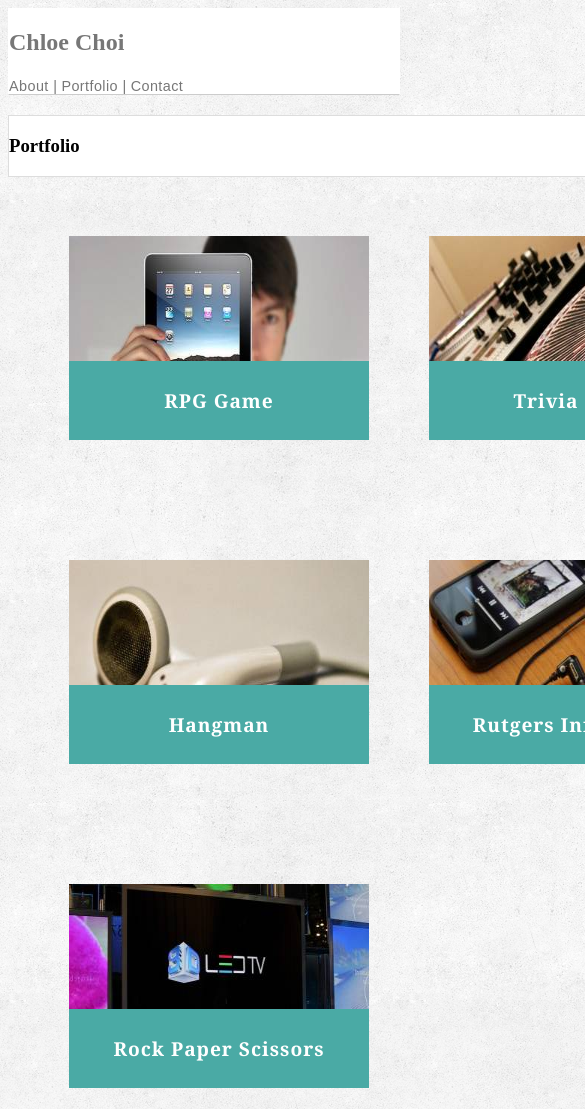
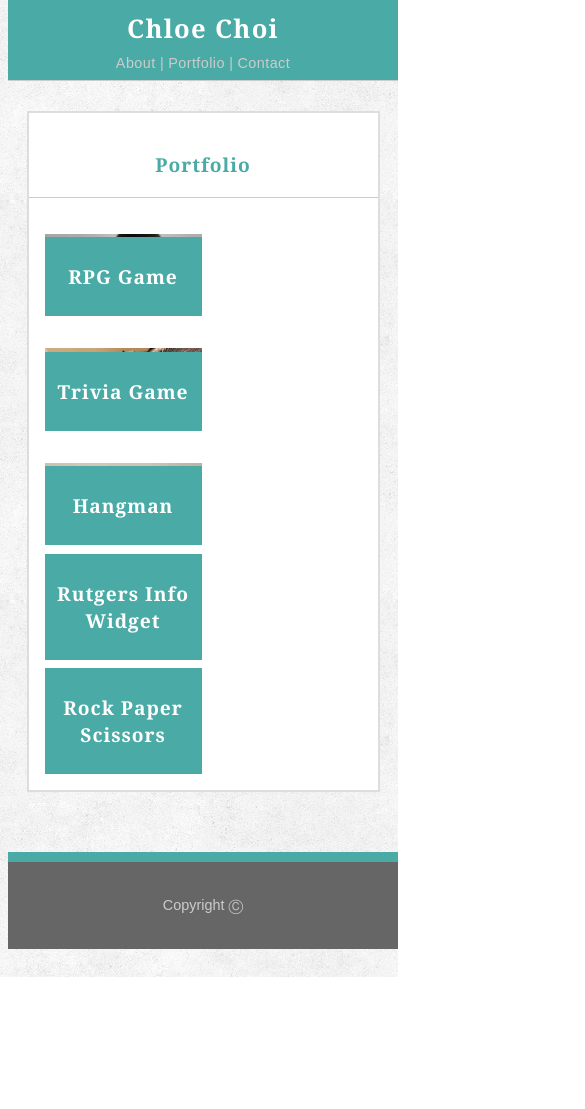
Before and after one commit to chloec222/Responsive-Portfolio, a plain HTML site: page portfolio.html in a window 390 px wide. Shown: the top 1109 px of the page, 585 px wide, since content can reach past the window. After the commit the page ends 977 px from the top, so only its background shows below. Drawn offline with Linux system fonts and the light colour scheme.

Commit message:
Update style.css

```diff
--- a/style.css
+++ b/style.css
@@ -1,32 +1,23 @@
-@media (min-width:769px) and (max-width: 1024px){
-    body{
-        background-image: url("images/subtle_grunge.png");
-    }
 
-}
-
-@media (min-width:641px) and (max-width: 768px){
-    body{
-        background-image: url("images/subtle_grunge.png");
-    }
-}
-
-@media (min-width:0px) and (max-width: 640px){
-    body{
-        background-image: url("images/subtle_grunge.png");
+  @media only screen and (max-width: 640px) {
+    a.logo{
+      color:#ffffff;
     }
   }
 
 
-    .text{
-        color: #777777;
-        padding: 10px;
-        font-family:Arial, Helvetica, sans-serif;
-        font-size: 1em;
-        font-weight: lighter;
+  @media only screen and (max-width: 768px) {
+    a.logo{
+      color:#ffffff;
+    }
   }
 
 
+  @media only screen and (max-width: 980px) {
+    a.logo{
+      color:#ffffff;
+    }
+  }
 
   body{
     background-image: url("images/subtle_grunge.png");
@@ -35,37 +26,34 @@ body{
 
 
 .header{
-    border: 1px solid #ffffff;
-    background: #ffffff;
+    background: #4aaaa5;
     width:100%;
     border-bottom: 1px solid #cccccc;
+    position: relative;
+    top: -10px;
 }
 
 
-.wrapper{
-    width: 960px;
-    margin: 20px auto;
-}
 
-
-.logo{
+h2{
     color: #ffffff;
     font-family: Georgia, 'Times New Roman', Times, serif;
     background-color: #4aaaa5;
-    padding:20px 40px;
-    border: 1px solid #cccccc;
-    width:45%;
+    padding-top:.5em;
+    margin:auto;
+    width:100%;
     text-decoration: none;
     font-size: 1.6em;
-    font-weight: 650;
-    vertical-align: middle;
     text-align: center;
     letter-spacing: .05em;
 }
 
 
-#nav{
-    float: right;
+nav{
+  text-align: center;
+  margin-left:auto;
+  margin-right:auto;
+  padding: .5em;
 }
 
 
@@ -74,24 +62,26 @@ li{
     display: inline-block;
     font-size: .9em;
     letter-spacing: 0.03em;
-    vertical-align: middle;
+    text-decoration: none;
+    color: #cccccc;
+
 }
 
 
 a{
     text-decoration: none;
-    color: #777777;
+    color: #cccccc;
 }
 
 
 a:hover{
-    color: #cccccc;
+    color: #f38014;
 }
 
 
-.wrapper2{
-    width: 960px;
-    margin:0 auto;
+.wrapper{
+    width: 90%;
+    margin:auto;
     margin-top: 20px;
     background-color: #ffffff;
     border: 1px solid #dddddd;
@@ -101,30 +91,24 @@ a:hover{
 section{
     background-color: #ffffff;
     border: 1px solid #dddddd;
+    display:inline-block;
 }
 
 
 
-img.small{
-    width:200px;
-    height: 200px;
-    margin: 10px 30px 30px 30px;
+.responsive{
+    width:100%;
+    height: auto;
+    margin: auto;
 }
 
 
-img.align-left{
-    float:left;
-    margin-right:30px;
-}
-
-
-
-#heading2{
+h3{
     color: #4aaaa5;
     font-family: Georgia, 'Times New Roman', Times, serif;
-    font-size: 1.5em;
-    padding:20px;
-    margin: 30px;
+    font-size: 1.2em;
+    padding: 1em;
+    text-align: center;
     letter-spacing: 0.05em;
     border-bottom: 1px solid #cccccc;
 }
@@ -132,7 +116,7 @@ img.align-left{
 
 p{
     color: #777777;
-    margin: 40px;
+    margin: 2em 2em;
     font-family:Arial, Helvetica, sans-serif;
     font-size: .9em;
     line-height: 2em;
@@ -140,50 +124,51 @@ p{
 
 
 #space{
-    margin: 200px;
+    margin: 5em;
 }
 
 
 
-#footer{
+.footer{
     text-align: center;
     border-top: 10px solid #4aaaa5;
     background-color: #666666;
     width:100%;
     overflow: hidden;
+    position: relative;
+    bottom: +20px;
 }
 
 
-#copyright{
+.copyright{
     color:#cccccc;
 }
 
 
 img.medium{
-    width:300px;
-    height: 200px;
-    margin:30px;
+    width:100%;
+    height: auto;
+    margin: auto;
 }
-
-
 
 
 .container {
     position: relative;
-        max-width: 300px; /* Maximum width */
-        float: left;
-        margin: 30px;
+    width: 45%; /* Maximum width */
+    display: inline-block;
+    text-align: center;
+    margin: 1em;
 
 }
 
-      .container .content {
+.content {
     position: absolute; /* Position the background text */
     bottom: 0; /* At the bottom. Use top:0 to append it to the top */
     background: #4aaaa5; /* Fallback color */
     color: #ffffff; /* Grey text */
-        width: 300px; /* Full width */
+    width: 100%; /* Full width */
     text-align: center;
-        margin:30px;
+    margin:auto;
 }
 
 .title{
```
Lines whose indentation alone changed are shown as unchanged.
